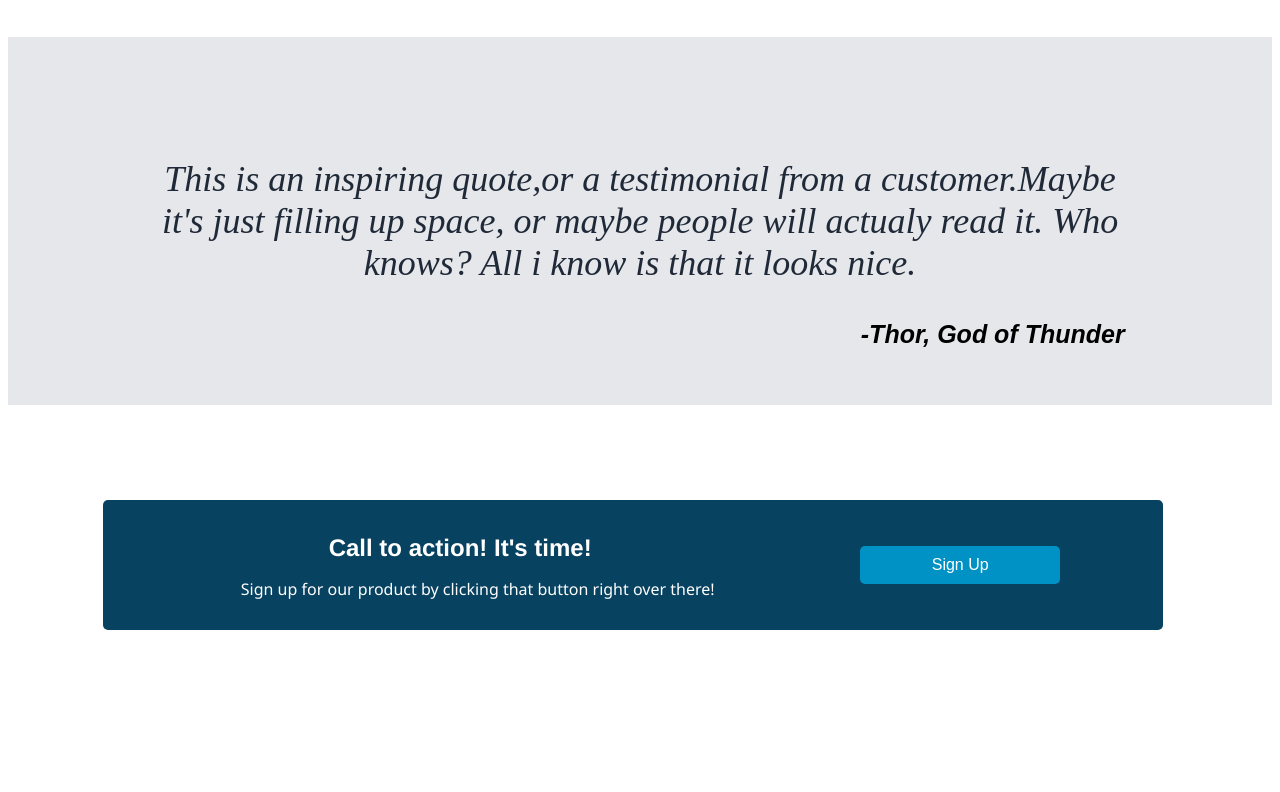
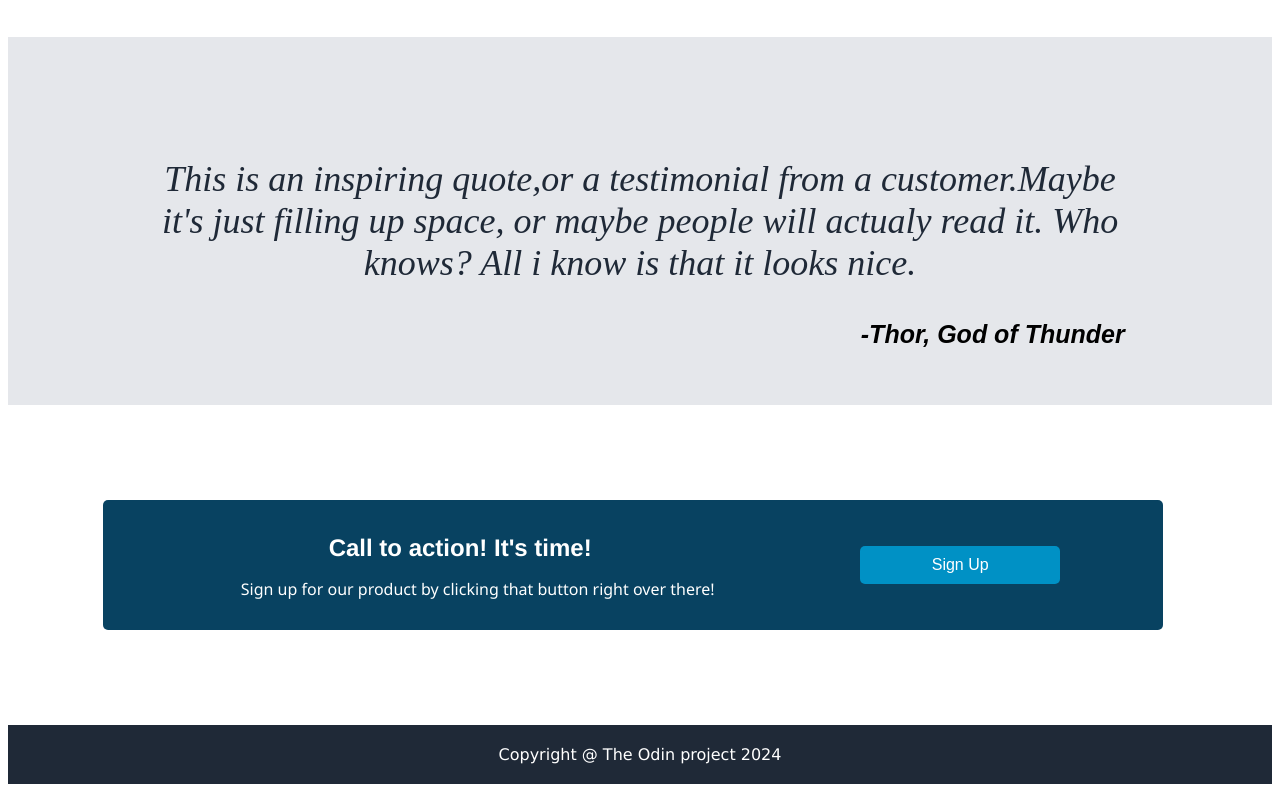
Before and after one commit to Slimdaddy254/odin-landing, a plain HTML site: page index.html in a window 1280 px wide. Shown: the part 876-1668 px from the top of the page. Before the commit the page ends 1601 px from the top, so only its background shows below. Drawn offline with Linux system fonts and the light colour scheme.

Commit message:
Creates footer

```diff
--- a/index.html
+++ b/index.html
@@ -74,13 +74,10 @@
         <button>Sign Up</button>
     </div>
 </div>
-
-
-
-
-
-
-
+<!--footer-->
+ <div class="footer">
+    <p>Copyright @ The Odin project 2024</p>
+ </div>
 
 </body>
 </html>
--- a/style.css
+++ b/style.css
@@ -211,3 +211,20 @@ button {
 button:hover {
     background-color: #0d9aa1; /* Button background color on hover */
 }
+/* footer*/
+
+.footer {
+    background-color:  #1f2937;
+    color: white;
+    text-align: center;
+    padding: 20px 0;
+
+    left: 0;
+    bottom: 0;
+    width: 100%;
+}
+
+.footer p {
+    margin: 0;
+   font-family: Verdana, Geneva, Tahoma, sans-serif;
+}
```
